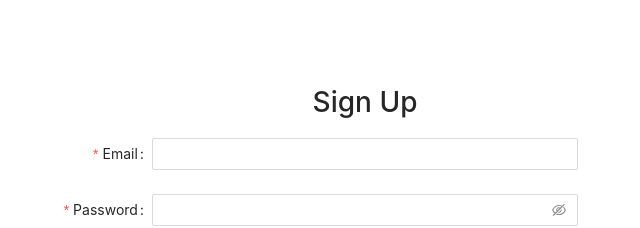
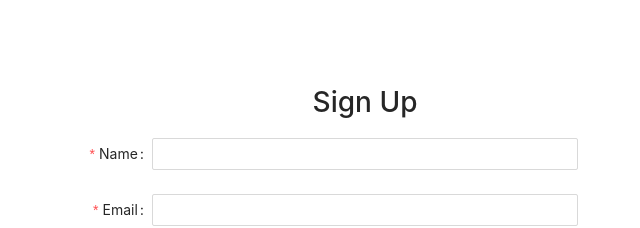
Before and after one commit to thanhtruong1216/shorten-url-fe, a React (Create React App) app: page / in a window 1280 px wide. Shown: the top 228 px of the page, without its empty margins (275-915 px from the left). Built offline with nearby package versions, Linux system fonts and the light colour scheme.

Commit message:
feat - add user name for sign up

```diff
--- a/src/components/sign-up.js
+++ b/src/components/sign-up.js
@@ -3,12 +3,12 @@ import { Form, Input, Button, Checkbox, message } from "antd"
 
 function SignUp() {
   const onFinish = values => {
-    const { email, password } = values
+    const { email, password, name } = values
 
     axios({
       method: "post",
       url: `http://localhost:3000/users`,
-      data: { user: { email, password } },
+      data: { user: { email, password, name } },
     })
       .then(res => {
         if (res.data && res.data.id) {
@@ -36,6 +36,10 @@ function SignUp() {
           onFinishFailed={onFinishFailed}
           autoComplete="off"
         >
+          <Form.Item label="Name" name="name" rules={[{ required: true, message: "Please input your name!" }]}>
+            <Input />
+          </Form.Item>
+
           <Form.Item label="Email" name="email" rules={[{ required: true, message: "Please input your email!" }]}>
             <Input />
           </Form.Item>
```
